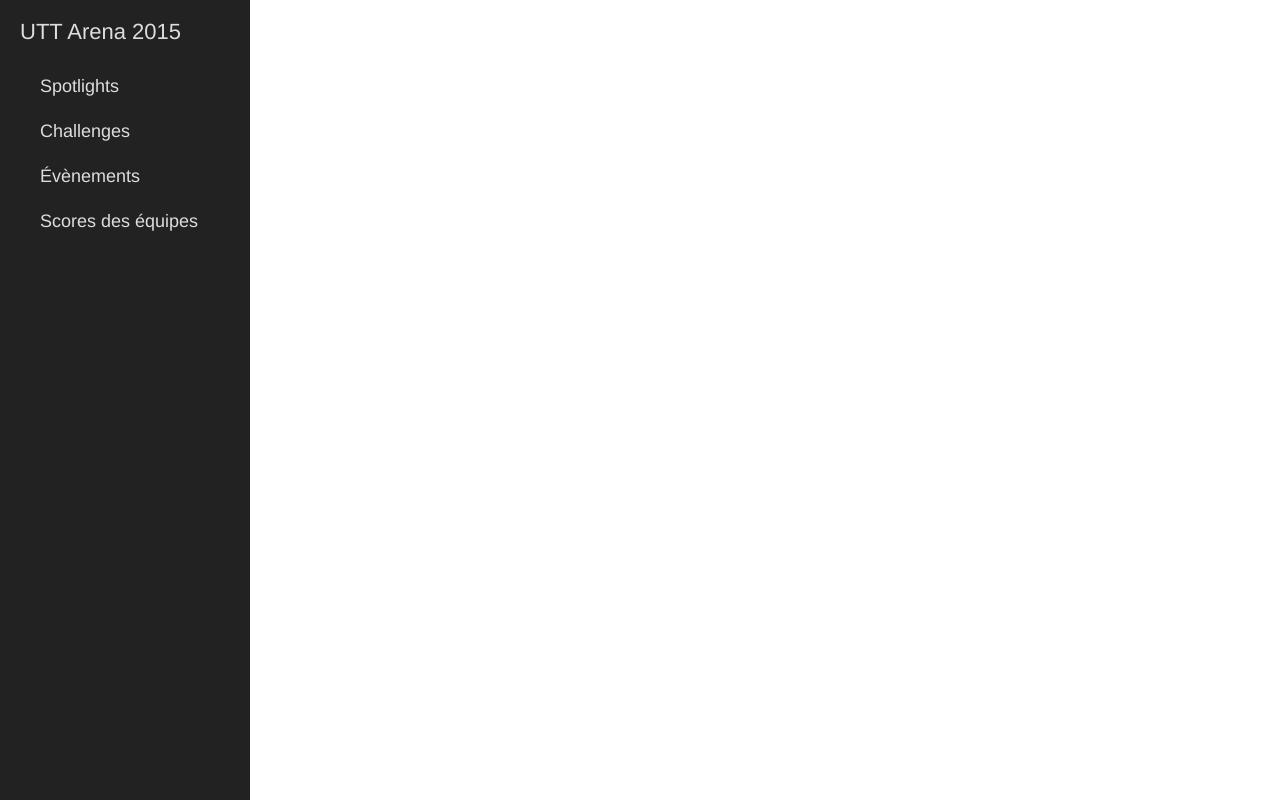
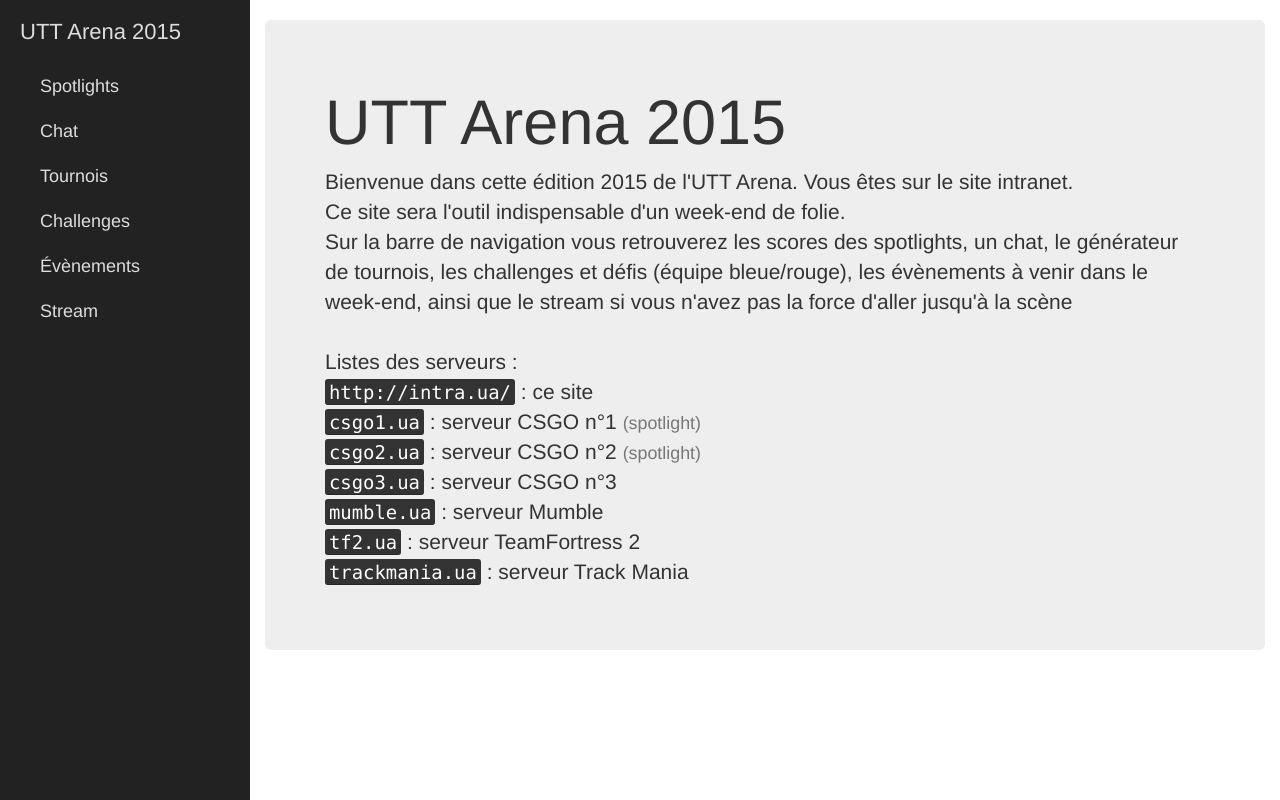
Before and after one commit to ungdev/intraUA-2015, a website: page public/home.html in a window 1280 px wide. Drawn offline with Linux system fonts and the light colour scheme.

Commit message:
Home has real categories and a jumbotron

```diff
--- /dev/null
+++ b/public/css/home.css
@@ -0,0 +1,3 @@
+.home {
+
+}
--- a/public/css/main.css
+++ b/public/css/main.css
@@ -9,8 +9,16 @@ html, body, main {
     width: 100%;
 }
 
+main.container-fluid {
+    padding: 0;
+}
+
 #sidebar, #content {
     height: 100%;
+}
+
+#content {
+    padding: 20px 0;
 }
 
 /* Sidebar */
--- a/public/home.html
+++ b/public/home.html
@@ -8,19 +8,26 @@
         <link rel="stylesheet" href="components/bootstrap/dist/css/bootstrap.min.css">
 
         <link rel="stylesheet" href="css/main.css">
+        <link rel="stylesheet" href="css/home.css">
 
         <title>UTT Arena 2015</title>
     </head>
 
     <body>
-        <main>
+        <main class="container-fluid">
             <div id="sidebar">
                 <h1>
                     <a href="">UTT Arena 2015</a>
                 </h1>
                 <ul>
                     <li>
-                        <a href="">Spotlights</a>
+                        <a href="spotlights/">Spotlights</a>
+                    </li>
+                    <li>
+                        <a href="chat/">Chat</a>
+                    </li>
+                    <li>
+                        <a href="tournaments/">Tournois</a>
                     </li>
                     <li>
                         <a href="challenges/">Challenges</a>
@@ -29,11 +36,37 @@
                         <a href="events/">Évènements</a>
                     </li>
                     <li>
-                        <a href="">Scores des équipes</a>
+                        <a href="stream/">Stream</a>
                     </li>
                 </ul>
             </div>
-            <div class="row" id="content"></div>
+            <div class="row" id="content">
+                <div class="col-xs-12">
+                    <div class="jumbotron">
+                        <h1>UTT Arena 2015</h1>
+                        <p>
+                            Bienvenue dans cette édition 2015 de l'UTT Arena. Vous êtes sur le site intranet.
+                            <br>
+                            Ce site sera l'outil indispensable d'un week-end de folie.
+                            <br>
+                            Sur la barre de navigation vous retrouverez les scores des spotlights, un chat, le
+                            générateur de tournois, les challenges et défis (équipe bleue/rouge), les évènements à venir
+                            dans le week-end, ainsi que le stream si vous n'avez pas la force d'aller jusqu'à la scène
+                            <br>
+                            <br>
+                            Listes des serveurs :
+                            <br>
+                            <kbd>http://intra.ua/</kbd> : ce site<br>
+                            <kbd>csgo1.ua</kbd> : serveur CSGO n°1 <small class="text-muted">(spotlight)</small><br>
+                            <kbd>csgo2.ua</kbd> : serveur CSGO n°2 <small class="text-muted">(spotlight)</small><br>
+                            <kbd>csgo3.ua</kbd> : serveur CSGO n°3<br>
+                            <kbd>mumble.ua</kbd> : serveur Mumble<br>
+                            <kbd>tf2.ua</kbd> : serveur TeamFortress 2<br>
+                            <kbd>trackmania.ua</kbd> : serveur Track Mania<br>
+                        </p>
+                    </div>
+                </div>
+            </div>
         </main>
     </body>
 </html>
```
